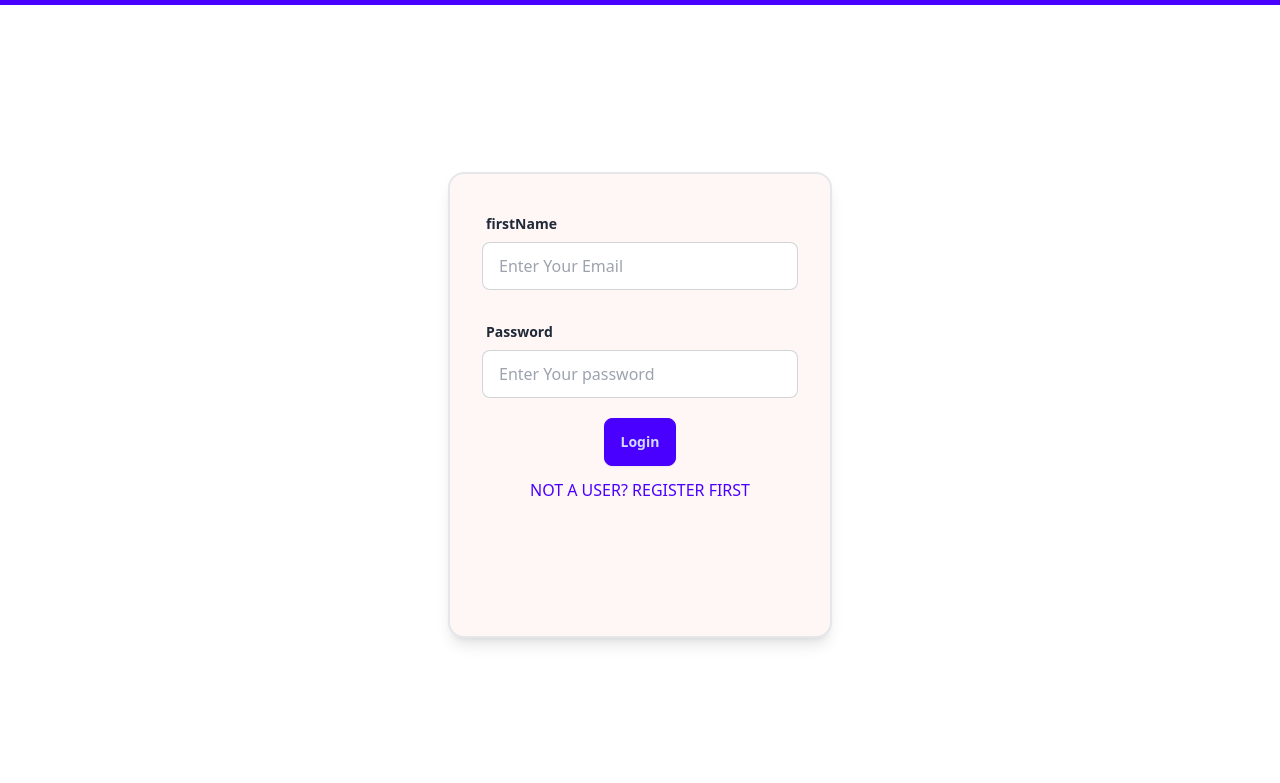
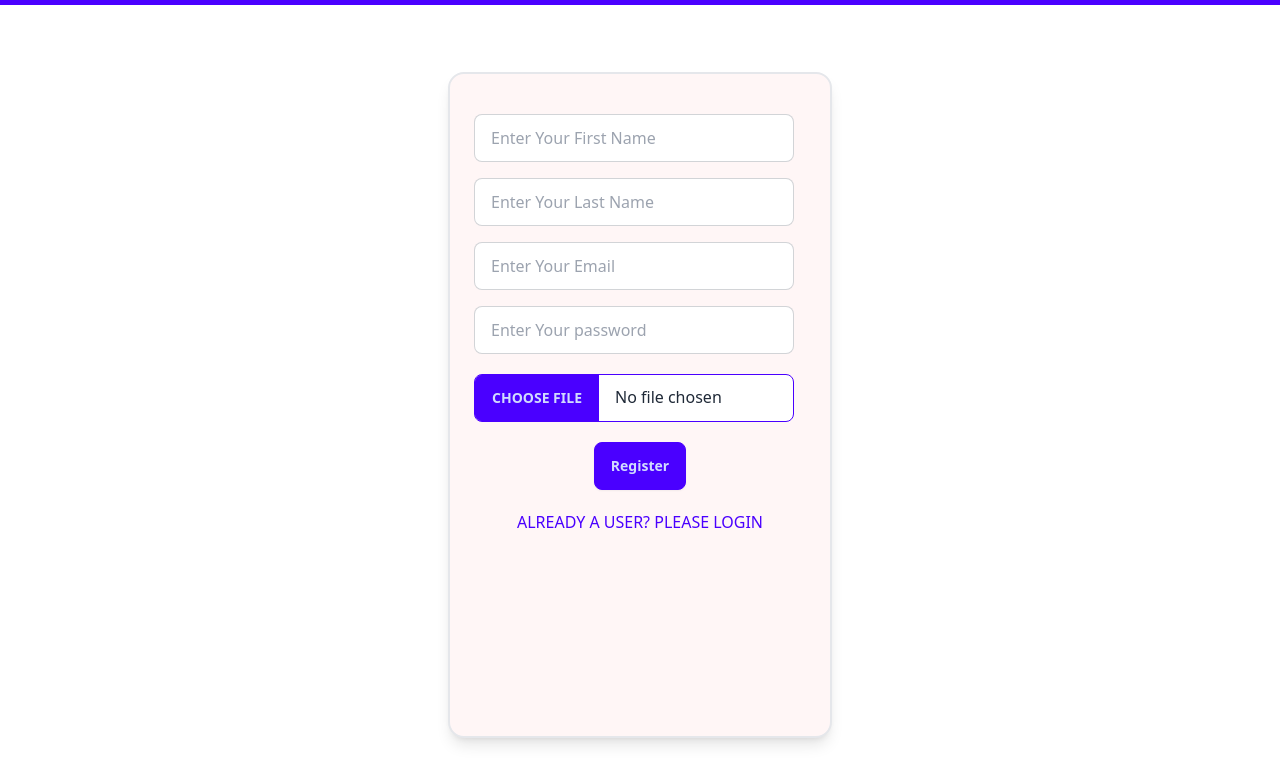
Before and after one commit to rophilekhan/Buy-Sell-Corner, a plain HTML site: page register.html in a window 1280 px wide. Shown: the part 59-842 px from the top of the page. Drawn offline with nearby package versions, Linux system fonts and the light colour scheme.

Commit message:
regisyter completed

```diff
--- a/register.html
+++ b/register.html
@@ -1,11 +1,13 @@
 <!DOCTYPE html>
 <html lang="en">
+
 <head>
   <meta charset="UTF-8">
   <meta name="viewport" content="width=device-width, initial-scale=1.0">
   <title>Document</title>
   <link href="https://cdn.jsdelivr.net/npm/daisyui@4.12.10/dist/full.min.css" rel="stylesheet" type="text/css" />
 </head>
+
 <body>
 
   <!-- navbar area started -->
@@ -21,23 +23,34 @@
   <!-- form field started -->
   <form id="form">
     <div class="flex justify-center items-center h-screen ">
-      <div class="bg-[#fff6f6] w-96 p-8 shadow-lg border-2 rounded-2xl size-7/12 " >
+      <div class="bg-[#fff6f6] w-96 p-6 shadow-lg border-2 rounded-2xl size-10/12 ">
         <label class="form-control w-full max-w-xs">
           <div class="label">
-          <span  class="label-text font-bold "> firstName</span>
           </div>
-        <input type="text" placeholder="Enter Your Email" class="input input-bordered w-full max-w-xs " required />
-        <br>
+           <input type="text" placeholder="Enter Your First Name" class="input input-bordered w-full max-w-xs " required />
+
           <div class="label">
-          <span class="label-text font-bold">Password</span>
+          </div>
+          <input type="text" placeholder="Enter Your Last Name" class="input input-bordered w-full max-w-xs" required />
+
+          <div class="label">
+          </div>
+          <input type="email" placeholder="Enter Your Email" class="input input-bordered w-full max-w-xs" required />
+
+
+          <div class="label">
           </div>
           <input type="password" placeholder="Enter Your password" class="input input-bordered w-full max-w-xs" required />
+
+          <input
+          type="file"
+          class="mt-5 file-input file-input-bordered file-input-primary w-full max-w-xs" required />
         </label>
         <div class="mt-5 flex justify-center">
-      <button id="login" class=" btn btn-primary">Login</button>
+          <button id="login" class=" btn btn-primary">Register</button>
         </div>
-      <div class="mt-3 text-primary flex justify-center">
-        <a id="registerUser" href="register.html">NOT A USER? REGISTER FIRST</a>
+        <div class="mt-5 text-primary flex justify-center">
+          <a id="registerUser" href="login.html">ALREADY A USER? PLEASE LOGIN</a>
         </div>
       </div>
     </div>
@@ -46,4 +59,5 @@
 
   <script src="https://cdn.tailwindcss.com"></script>
 </body>
+
 </html>
```
Also changed, not shown: login.html (+3 -2 lines). Lines whose indentation alone changed are shown as unchanged.
